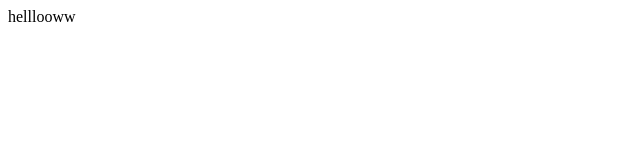
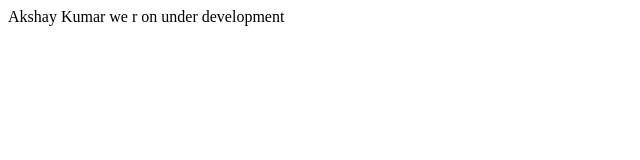
Before and after one commit to akki-code/akki, a plain HTML site: page index.html in a window 1280 px wide. Shown: the whole page, without its empty margins (0-640 px from the left). Drawn offline with Linux system fonts and the light colour scheme.

Commit message:
Update index.html

```diff
--- a/index.html
+++ b/index.html
@@ -1,5 +1,8 @@
 <html>
+<head>
+ Akshay Kumar
+</head>
 <body>
-helllooww
+we r on under development
 </body>
 </html>
```
